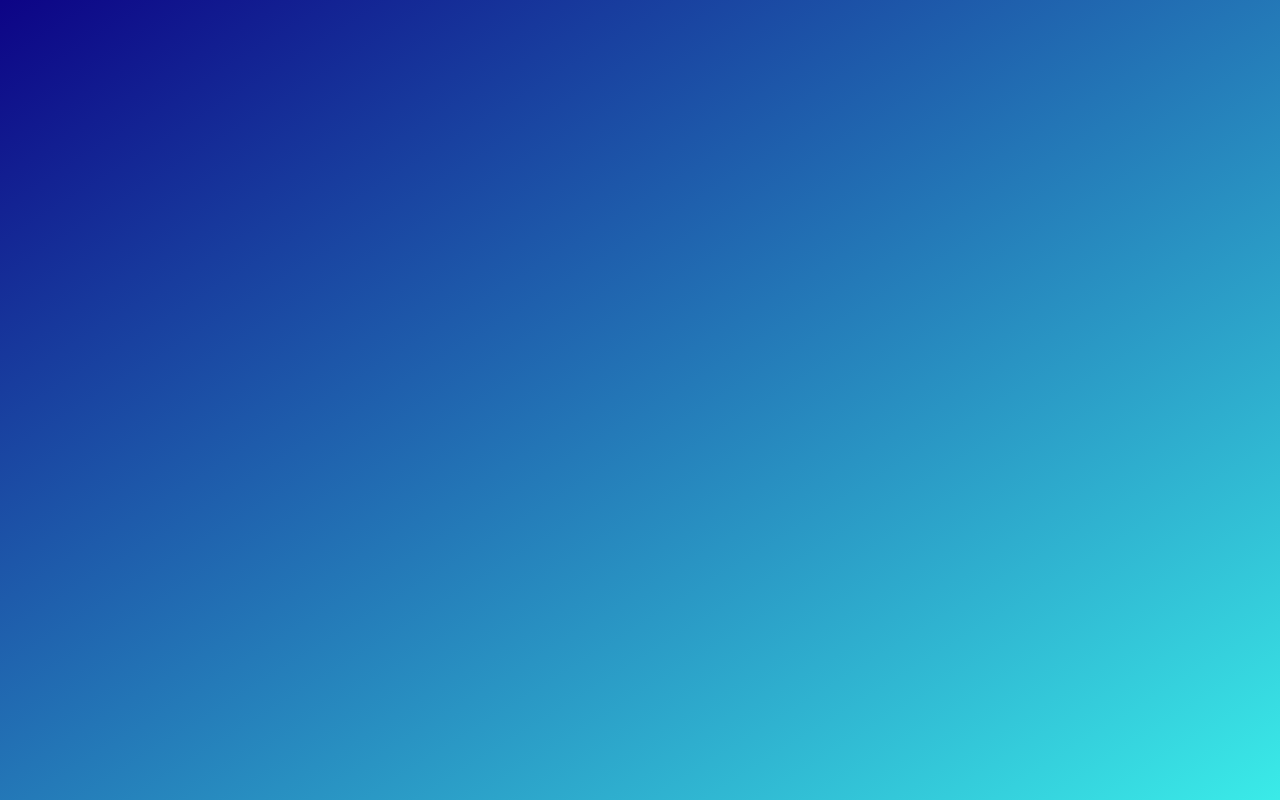
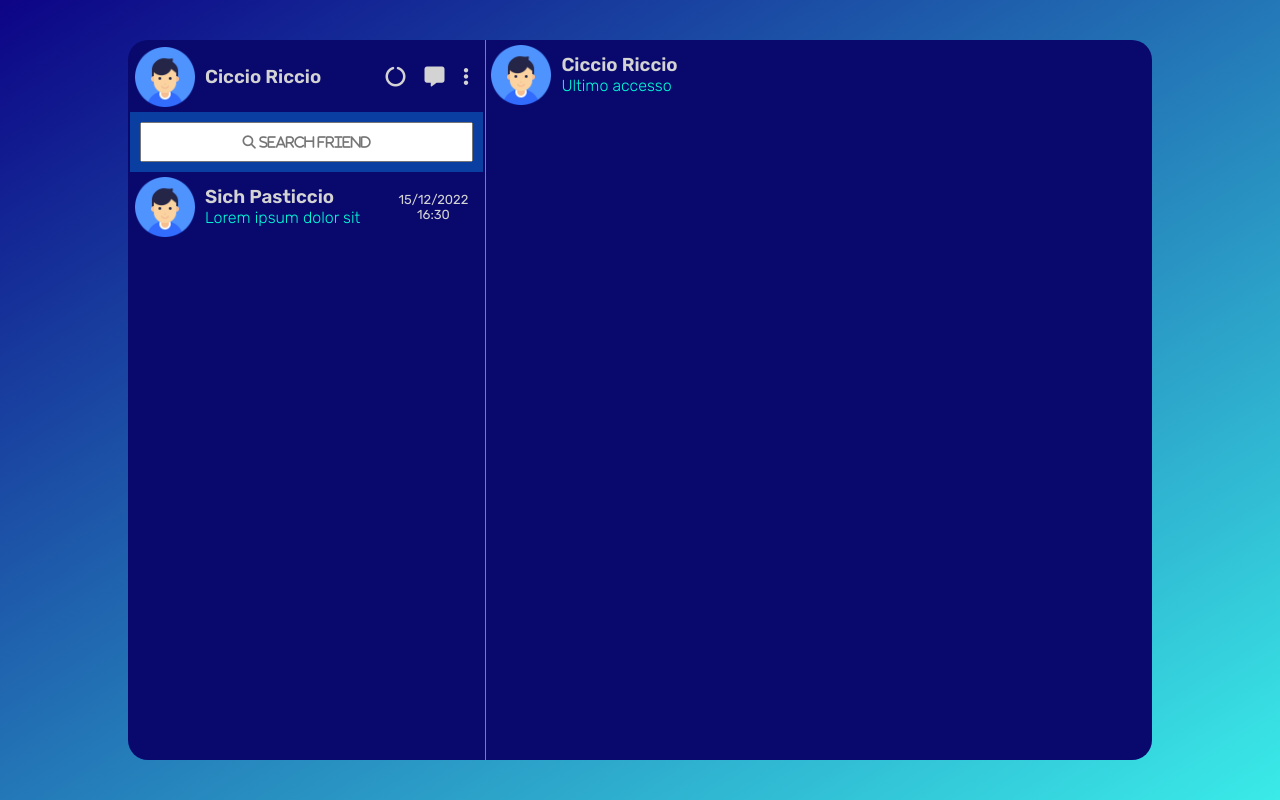
Before and after one commit to Tritto22/my_telegram_vuejs, a plain HTML site: page index.html in a window 1280 px wide. Drawn offline with nearby package versions, Linux system fonts and the light colour scheme.

Commit message:
fix_last_message

```diff
--- a/css/style.css
+++ b/css/style.css
@@ -7,4 +7,114 @@
 #root{
     background-image: linear-gradient(to bottom right, rgb(13, 4, 134), rgb(58, 235, 232));
     height: 100vh;
+    display: flex;
+    font-family: 'Rubik', sans-serif;
 }
+
+main{
+    height: 90%;
+    width: 80%;
+    margin: auto;
+    display: flex;
+    background-color: #09096d;
+    border-radius: 20px;
+}
+
+#main-left{
+    border-right: 1px solid gray;
+    width: 35%;
+    height: 100%;
+    padding: 2px;
+}
+
+#main-user{
+    display: flex;
+    justify-content: space-between;
+    align-items: center;
+    height: 70px;
+}
+
+.info{
+    display: flex;
+    align-items: center;
+    padding: 5px;
+}
+
+.img-profile{
+    height: 60px;
+    width: 60px;
+    border-radius: 50%;
+}
+
+.img-profile img {
+    height: 100%;
+    object-fit: contain;
+}
+
+.info h3{
+    padding: 10px;
+    color: lightgray;
+    padding: 0 10px;
+}
+
+.actions i {
+    font-size: 20px;
+    margin-right: 15px;
+    color: lightgray;
+}
+
+#search-friend{
+    background-color: #0a3ea0;
+    padding: 10px;
+}
+
+#search-friend input{
+    font-family: "Font Awesome 6 Free";
+    font-weight: 900;
+    height: 40px;
+    width: 100%;
+    text-align: center;
+}
+
+#friends{
+    height: 70%;
+    overflow: scroll;
+}
+
+.friend{
+    display: flex;
+    justify-content: space-between;
+}
+
+.friend .when{
+    display: flex;
+    align-items: center;
+    flex-direction: column;
+    justify-content: center;
+    font-size: 13px;
+    margin-right: 15px;
+    color: lightgray;
+}
+
+/* .recent-chat .last-message{
+    height: 20px;
+    overflow: hidden;
+    color: #4f93ff;
+    margin: 0px 64px;
+    border-bottom: 1px solid #4f93ff;
+    border-radius: 10px;
+    padding: 3px;
+    text-align: center;
+} */
+
+.info .details p{
+    padding: 0 10px;
+    overflow: hidden;
+    height: 20px;
+    font-weight: lighter;
+    color: #00fdd9;
+}
+
+#main-right{
+
+}
--- a/index.html
+++ b/index.html
@@ -5,11 +5,86 @@
     <meta http-equiv="X-UA-Compatible" content="IE=edge">
     <meta name="viewport" content="width=device-width, initial-scale=1.0">
     <title>Telegram's Chat</title>
+    <!-- Google Fonts -->
+    <link rel="preconnect" href="https://fonts.googleapis.com">
+    <link rel="preconnect" href="https://fonts.gstatic.com" crossorigin>
+    <link
+        href="https://fonts.googleapis.com/css2?family=Rubik:ital,wght@0,300;0,400;0,500;0,600;1,300;1,400;1,500;1,600&display=swap"
+        rel="stylesheet">
+    <!-- /Google Fonts -->
+    <!-- Font Awesome -->
+    <link rel="stylesheet" href="https://cdnjs.cloudflare.com/ajax/libs/font-awesome/6.4.0/css/all.min.css"
+        integrity="sha512-iecdLmaskl7CVkqkXNQ/ZH/XLlvWZOJyj7Yy7tcenmpD1ypASozpmT/E0iPtmFIB46ZmdtAc9eNBvH0H/ZpiBw=="
+        crossorigin="anonymous" referrerpolicy="no-referrer" />
+    <!-- /Font Awesome -->
     <link rel="stylesheet" href="css/style.css">
 </head>
 <body>
     <div id="root">
+        <main>
+            <div id="main-left">
+                <div id="main-user">
+                    <div class="info">
+                        <div class="img-profile">
+                            <img src="img/profileImg.png" alt="">
+                        </div>
+                        <h3>Ciccio Riccio</h3>
+                    </div>
+                    <div class="actions">
+                        <i class="fa-solid fa-circle-notch"></i>
+                        <i class="fa-solid fa-message"></i>
+                        <i class="fa-solid fa-ellipsis-vertical"></i>
+                    </div>
+                </div>
 
+                <div id="search-friend">
+                    <input type="text" placeholder="&#xf002; Search friend">
+                </div>
+
+                <div id="friends">
+                    <div class="recent-chat">
+                        <div class="friend">
+                            <div class="info">
+                                <div class="img-profile">
+                                    <img src="img/profileImg.png" alt="">
+                                </div>
+
+                                <div class="details">
+                                    <h3>Sich Pasticcio</h3>
+                                    <p>Lorem ipsum dolor sit amet consectetur adipisicing elit. Commodi asperiores fugiat quisquam adipisci sed ullam
+                                        repellendus delectus inventore cupiditate aspernatur, maxime quos, consequuntur sint! Ipsa, fugit explicabo.
+                                        Ratione, minima quas</p>
+                                </div>
+                            </div>
+
+                            <div class="when">
+                                <div class="date">15/12/2022</div>
+                                <div class="hour">16:30</div>
+                            </div>
+                        </div>
+
+                        <!-- <div class="last-message">
+                            <p>Lorem ipsum dolor sit amet consectetur adipisicing elit. Commodi asperiores fugiat quisquam adipisci sed ullam
+                                repellendus delectus inventore cupiditate aspernatur, maxime quos, consequuntur sint! Ipsa, fugit explicabo.
+                                Ratione, minima quas</p>
+                        </div> -->
+                    </div>
+                </div>
+            </div>
+
+            <div id="main-right">
+                <div class="info">
+                    <div class="img-profile">
+                        <img src="img/profileImg.png" alt="">
+                    </div>
+                    <div class="details">
+                        <h3>Ciccio Riccio</h3>
+                        <p>Ultimo accesso</p>
+                    </div>
+                </div>
+
+            </div>
+        </main>
     </div>
     <!-- development version, includes helpful console warnings -->
     <script src="https://cdn.jsdelivr.net/npm/vue@2/dist/vue.js"></script>
--- a/js/main.js
+++ b/js/main.js
@@ -0,0 +1,9 @@
+const app = new Vue({
+    el: '#root',
+    data: {
+
+    },
+    methods: {
+
+    }
+})
```
Also changed, not shown: img/profileImg.png (added).
